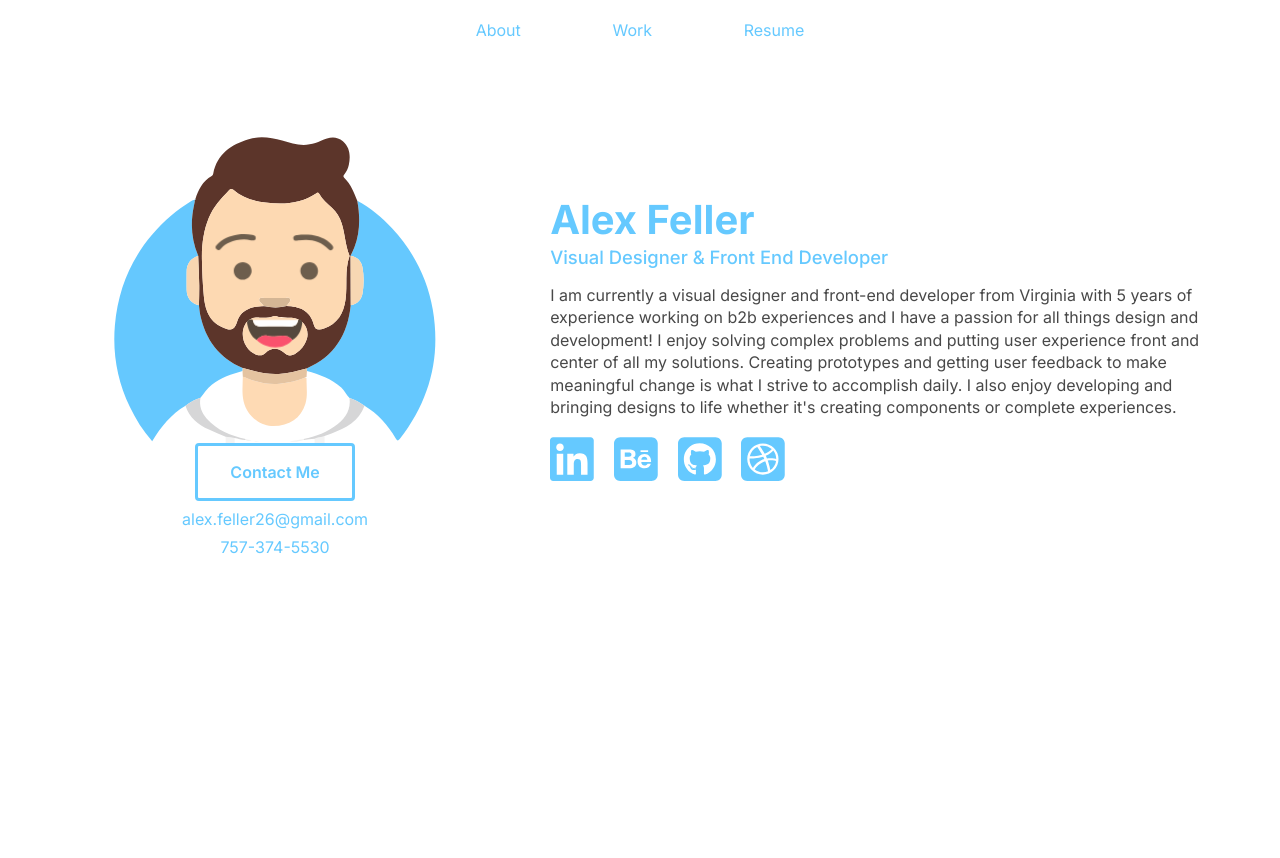
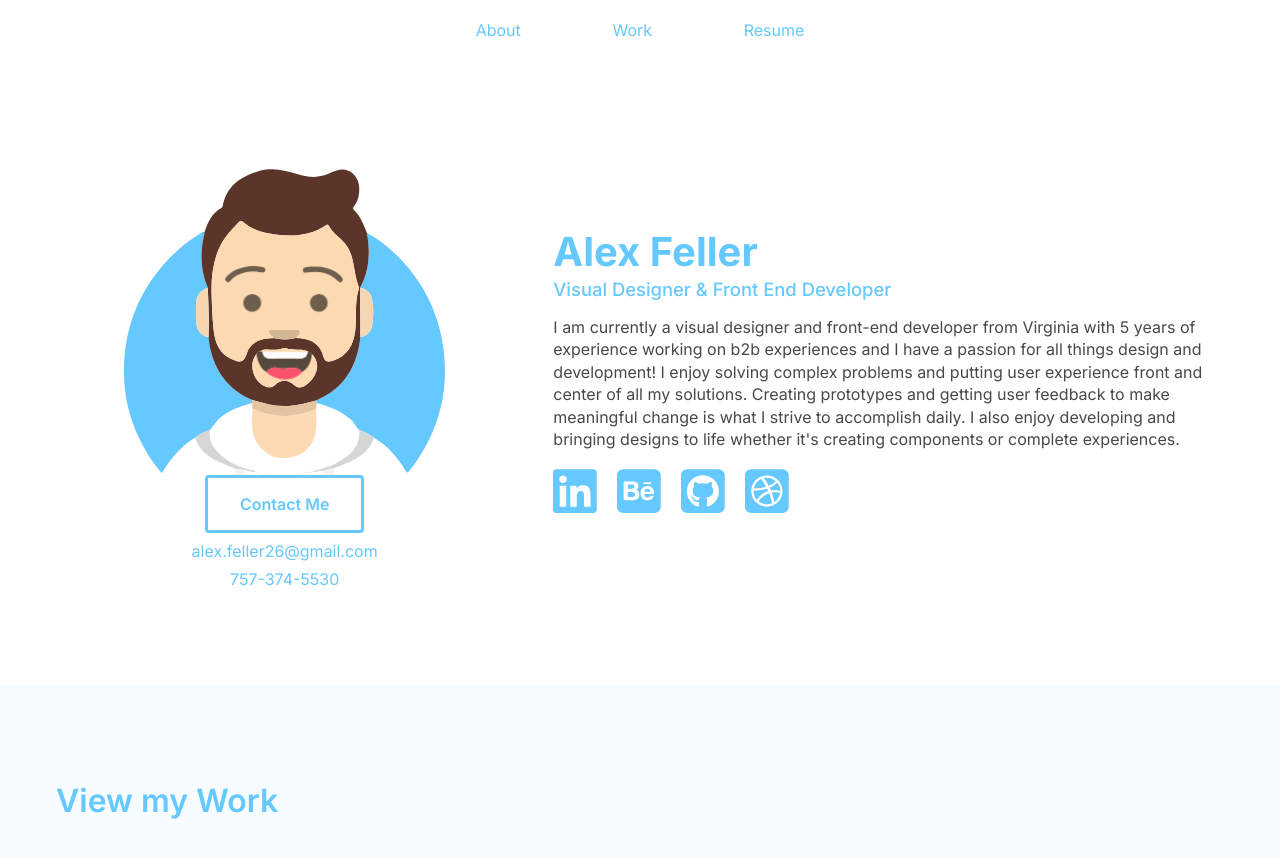
Before and after one commit to AlexF26/My-Personal-Site, a React (Create React App) app: page / in a window 1280 px wide. Shown: the top 858 px of the page. Built offline with nearby package versions, Linux system fonts and the light colour scheme.

Commit message:
created work section and adjust section styling

```diff
--- a/src/App.module.scss
+++ b/src/App.module.scss
@@ -1,8 +1,6 @@
 .container {
   width: 100%;
   padding-bottom: calc(60px + 3rem);
-  padding-right: 1rem;
-  padding-left: 1rem;
   height: 3000px;
 }
 
--- a/src/App.tsx
+++ b/src/App.tsx
@@ -2,6 +2,7 @@ import React from 'react';
 import styles from './App.module.scss';
 import Header from './components/Header';
 import About from './components/About';
+import Work from './components/Work';
 
 function App() {
   return (
@@ -9,6 +10,7 @@ function App() {
       <Header />
       <div className={styles.container}>
         <About />
+        <Work />
       </div>
     </div>
   );
--- a/src/components/About.module.scss
+++ b/src/components/About.module.scss
@@ -1,7 +1,7 @@
 @import '../index.scss';
 
 .aboutsection {
-  padding: 4rem 0;
+  padding: 6rem 1rem;
   max-width: 1200px;
   margin: auto;
   display: flex;
--- /dev/null
+++ b/src/components/Work.module.scss
@@ -0,0 +1,12 @@
+@import '../index.scss';
+
+.workcontainer {
+  width: 100%;
+  background-color: $secondary;
+}
+
+.worksection {
+  padding: 6rem 1rem;
+  max-width: 1200px;
+  margin: auto;
+}
--- /dev/null
+++ b/src/components/Work.tsx
@@ -0,0 +1,15 @@
+import React from 'react';
+import styles from './Work.module.scss';
+// import Button from './Button';
+
+function Work() {
+  return (
+    <div className={styles.workcontainer}>
+      <div className={styles.worksection}>
+        <h2>View my Work</h2>
+      </div>
+    </div>
+  );
+}
+
+export default Work;
--- a/src/index.scss
+++ b/src/index.scss
@@ -26,3 +26,10 @@ body {
   -moz-osx-font-smoothing: grayscale;
   scroll-behavior: smooth;
 }
+
+h2 {
+  font-size: 2rem;
+  color: $primary;
+  font-weight: 600;
+  margin: 0 0 0.75rem;
+}
```
Also changed, not shown: src/logo.svg (deleted).
